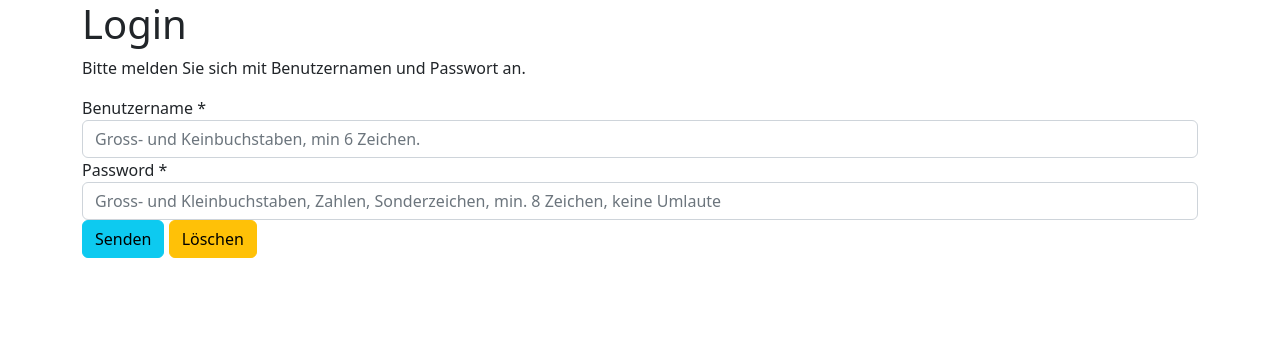
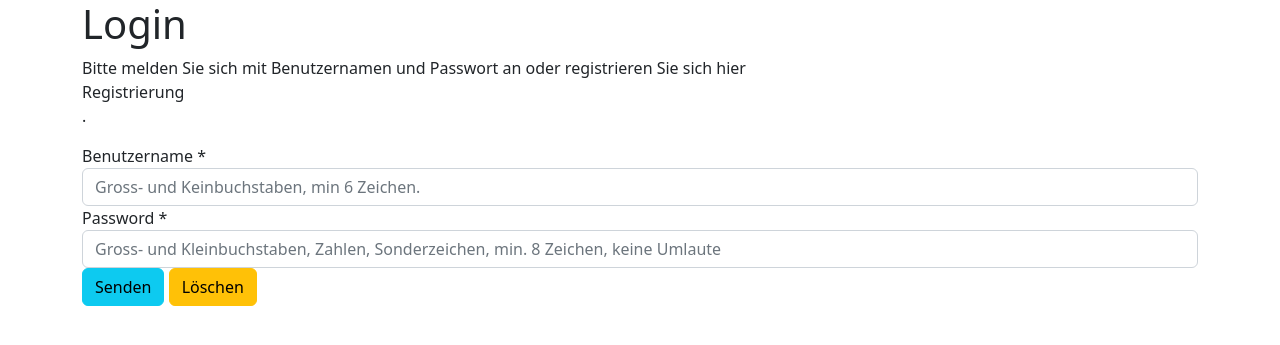
Before and after one commit to 54L4D1N/AccountManager, a PHP site: page /login.php in a window 1280 px wide. Shown: the top 345 px of the page. Run offline with PHP 8.4, Linux system fonts and the light colour scheme.

Commit message:
renamed index and added link to register

```diff
--- a/login.php
+++ b/login.php
@@ -87,7 +87,7 @@ if ($_SERVER["REQUEST_METHOD"] == "POST") {
 	<div class="container">
 		<h1>Login</h1>
 		<p>
-			Bitte melden Sie sich mit Benutzernamen und Passwort an.
+			Bitte melden Sie sich mit Benutzernamen und Passwort an oder registrieren Sie sich hier <a class="nav-link" href="register.php">Registrierung</a>.
 		</p>
 		<?php
 		// fehlermeldung oder nachricht ausgeben
```
Also changed, not shown: register.php (renamed from index.php).
